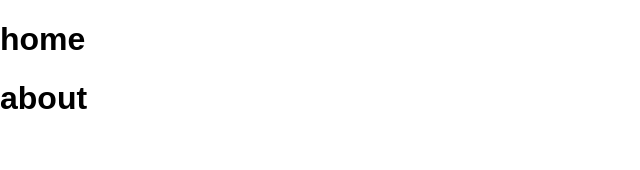
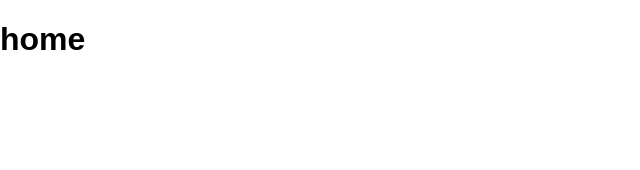
Before and after one commit to lugithub/treact, a React (Create React App) app in the folder app/: page / in a window 1280 px wide. Shown: the top 170 px of the page, without its empty margins (0-640 px from the left). Built offline with nearby package versions, Linux system fonts and the light colour scheme.

Commit message:
Route: props.match

```diff
--- a/app/src/App.js
+++ b/app/src/App.js
@@ -8,7 +8,7 @@ const App = () => (
     <div>
       <Route exact path="/" component={Home} />
 
-      <Route strict path="/about/" children={() => <h1>about</h1>} />
+      <Route strict path="/about/" children={({match}) => match && <h1>about</h1>} />
     </div>
   </Router>
 );
```
